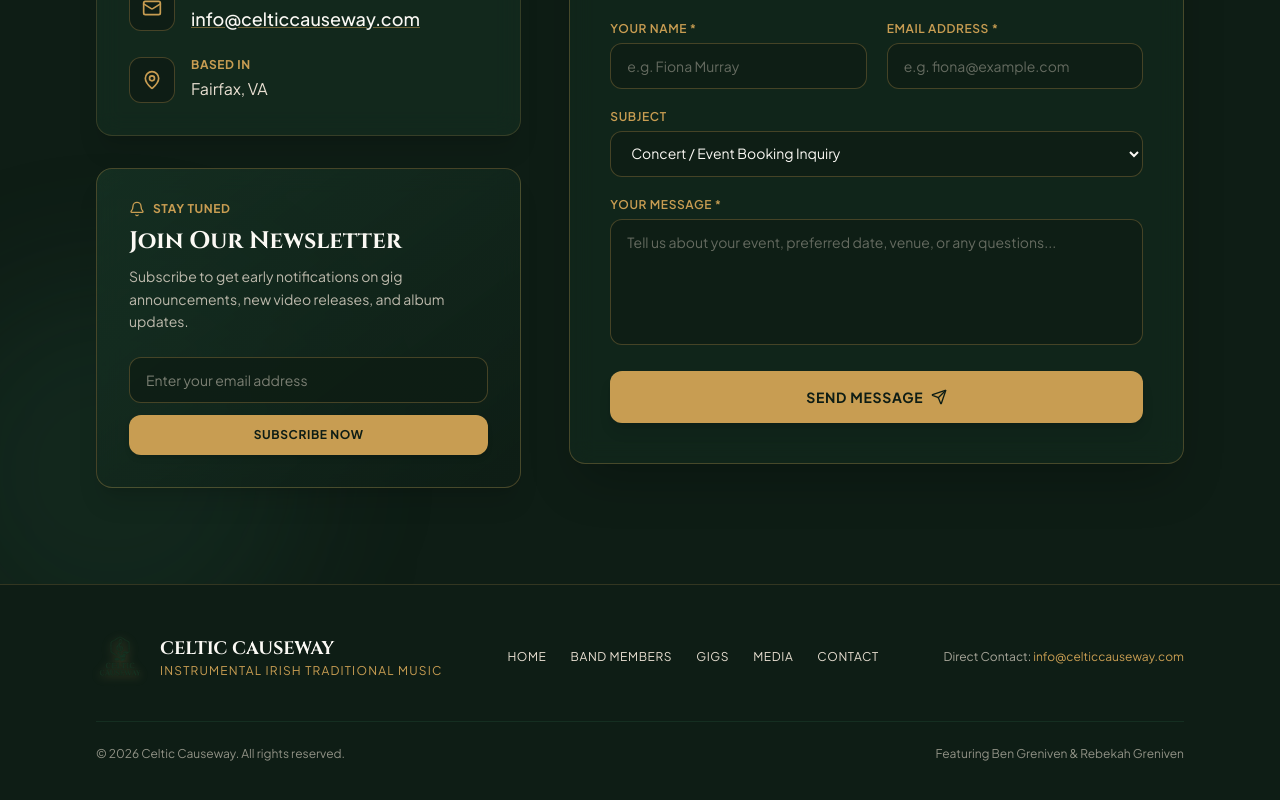
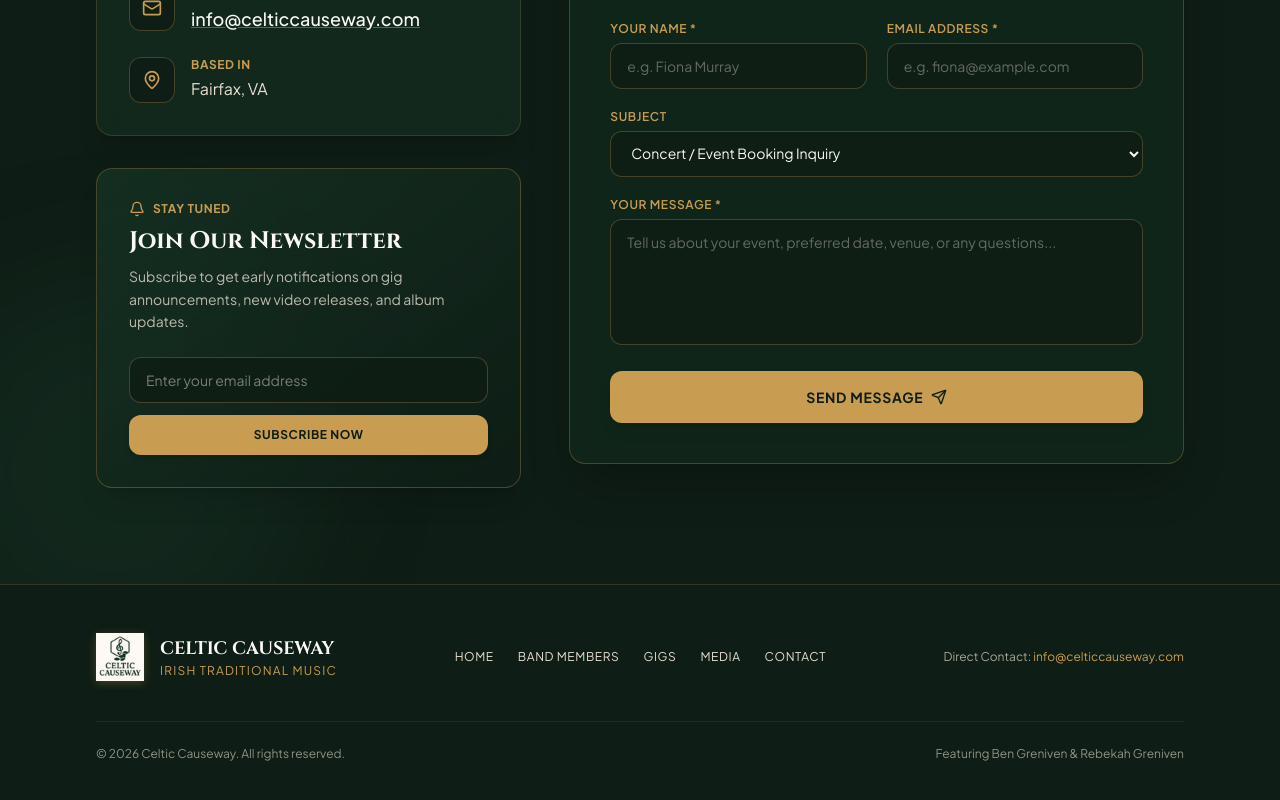
Before and after one commit to maedjyuk-ghoti/website, a React (Vite) app: page / in a window 1280 px wide. Shown: the part 4714-5514 px from the top of the page. Built offline with nearby package versions, Linux system fonts and the light colour scheme; no server answers.

Commit message:
Update logo and description in Footer component

```diff
--- a/src/components/Footer.jsx
+++ b/src/components/Footer.jsx
@@ -10,7 +10,7 @@
           {/* Brand Info */}
           <div className="flex items-center gap-4">
             <img
-              src="/celtic_causeway-logo-no_background.png"
+              src="/celtic_causeway-logo.png"
               alt="Celtic Causeway Logo"
               className="h-12 w-auto object-contain filter drop-shadow-[0_2px_4px_rgba(200,157,82,0.3)]"
             />
@@ -19,7 +19,7 @@
                 CELTIC CAUSEWAY
               </span>
               <span className="text-xs text-celtic-gold tracking-widest uppercase block">
-                Instrumental Irish Traditional Music
+                Irish Traditional Music
               </span>
             </div>
           </div>
```
